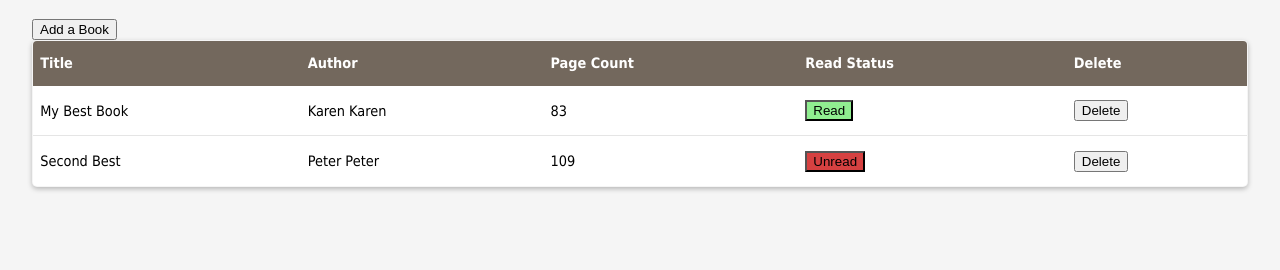
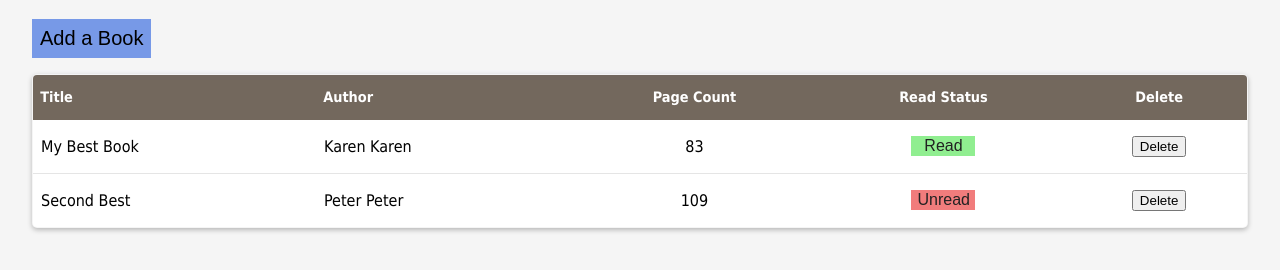
Before and after one commit to pigmentsandcode/book-library-top, a plain HTML site: page index.html in a window 1280 px wide. Shown: the part 94-364 px from the top of the page. Drawn offline with Linux system fonts and the light colour scheme.

Commit message:
Add CSS for main page

```diff
--- a/index.html
+++ b/index.html
@@ -54,9 +54,9 @@
             <tr>
               <th scope="col">Title</th>
               <th scope="col">Author</th>
-              <th scope="col">Page Count</th>
-              <th scope="col">Read Status</th>
-              <th scope="col">Delete</th>
+              <th scope="col" class="pages-header">Page Count</th>
+              <th scope="col" class="status-header">Read Status</th>
+              <th scope="col" class="del-header">Delete</th>
             </tr>
           </thead>
           <tbody></tbody>
--- a/styles.css
+++ b/styles.css
@@ -2,6 +2,14 @@ body {
   padding: 1.5em;
   background: #f5f5f5;
   font-family: Tahoma, Verdana, Segoe, sans-serif;
+}
+
+#add-book-btn {
+  font-size: 1.25rem;
+  margin-bottom: 1rem;
+  background-color: #7799e7;
+  border: none;
+  padding: 0.5rem;
 }
 
 table {
@@ -30,13 +38,33 @@ th {
   vertical-align: middle;
 }
 
+.pages-header,
+.status-header,
+.del-header {
+  text-align: center;
+}
+
 td {
   border-bottom: 1px solid rgba(0, 0, 0, 0.1);
   background: #fff;
+  font-size: 1rem;
+}
+
+td.book-pages,
+td.book-status,
+td.book-delete {
+  text-align: center;
+}
+
+.status-btn {
+  border: none;
+  font-size: 1rem;
+  color: #222;
+  width: 4rem;
 }
 
 .unread {
-  background-color: #d64141;
+  background-color: #f17c7c;
 }
 
 .read {
```
